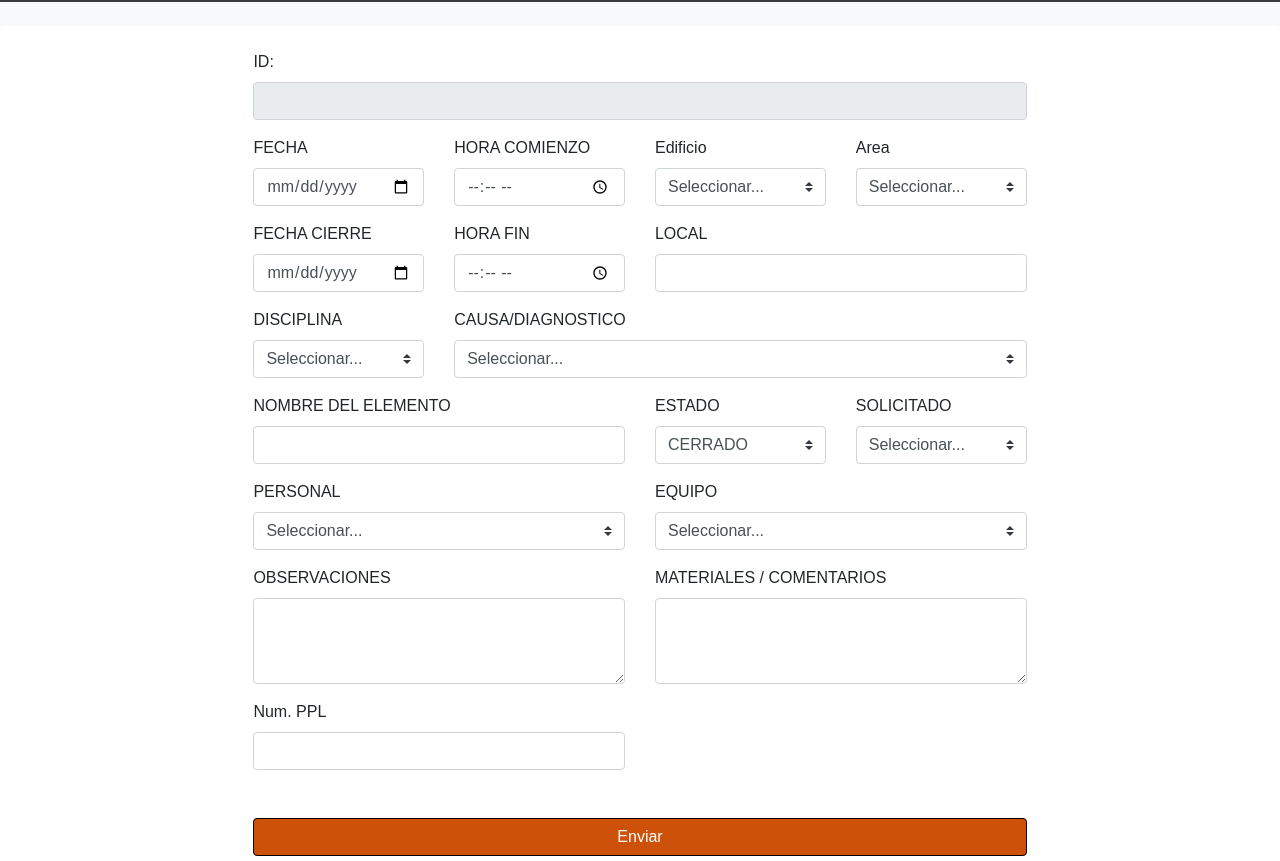
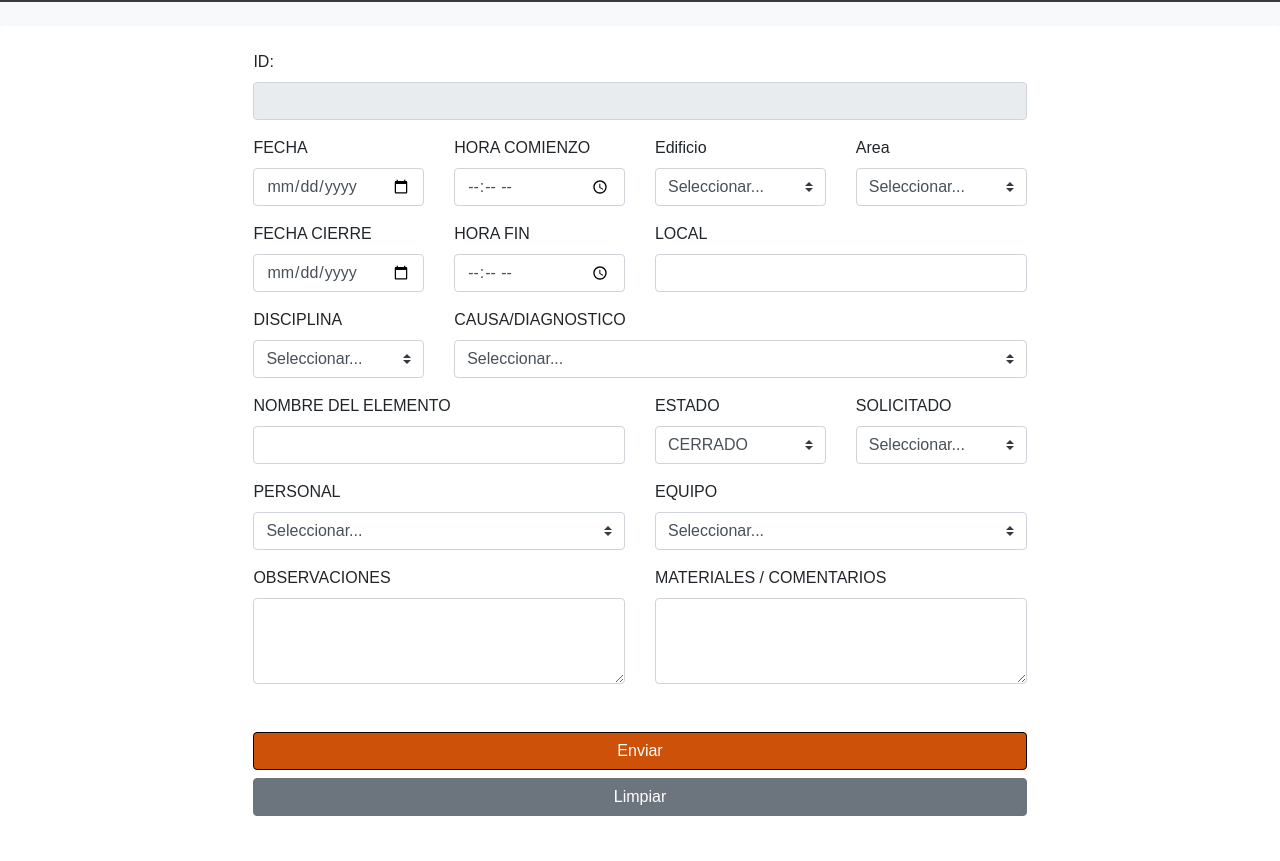
Before and after one commit to martindiazpose/SGMCerro, a plain HTML site: page index.html in a window 1280 px wide. Shown: the part 86-947 px from the top of the page. Drawn offline with nearby package versions, Linux system fonts and the light colour scheme.

Commit message:
Se elimina datos de PPL

```diff
--- a/index.html
+++ b/index.html
@@ -172,14 +172,6 @@
             <textarea class="form-control" id="materiales" name="materiales" rows="3" required></textarea>
           </div>
         </div>
-
-        <div class="row mt-3">
-          <div class="col-md-6">
-            <label for="numeroPpl">Num. PPL</label>
-            <input type="text" class="form-control" id="numeroPpl" name="numero_ppl" required />
-          </div>
-        </div>
-
         <div class="row mt-3 my-4 py-4">
           <div class="col-md-12 text-center">
             <button type="submit" class="btn btn-primary btn-block">Enviar</button>
```
